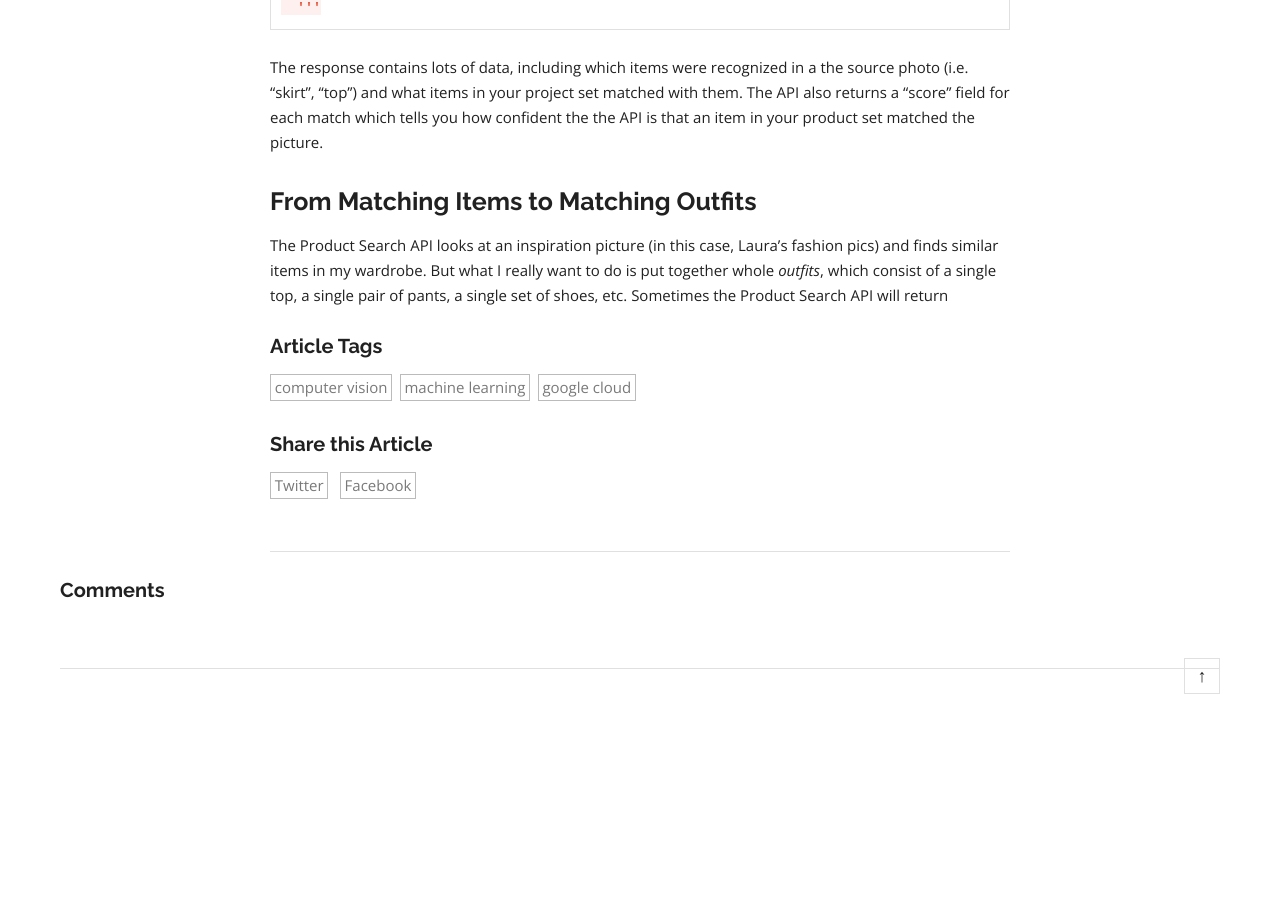
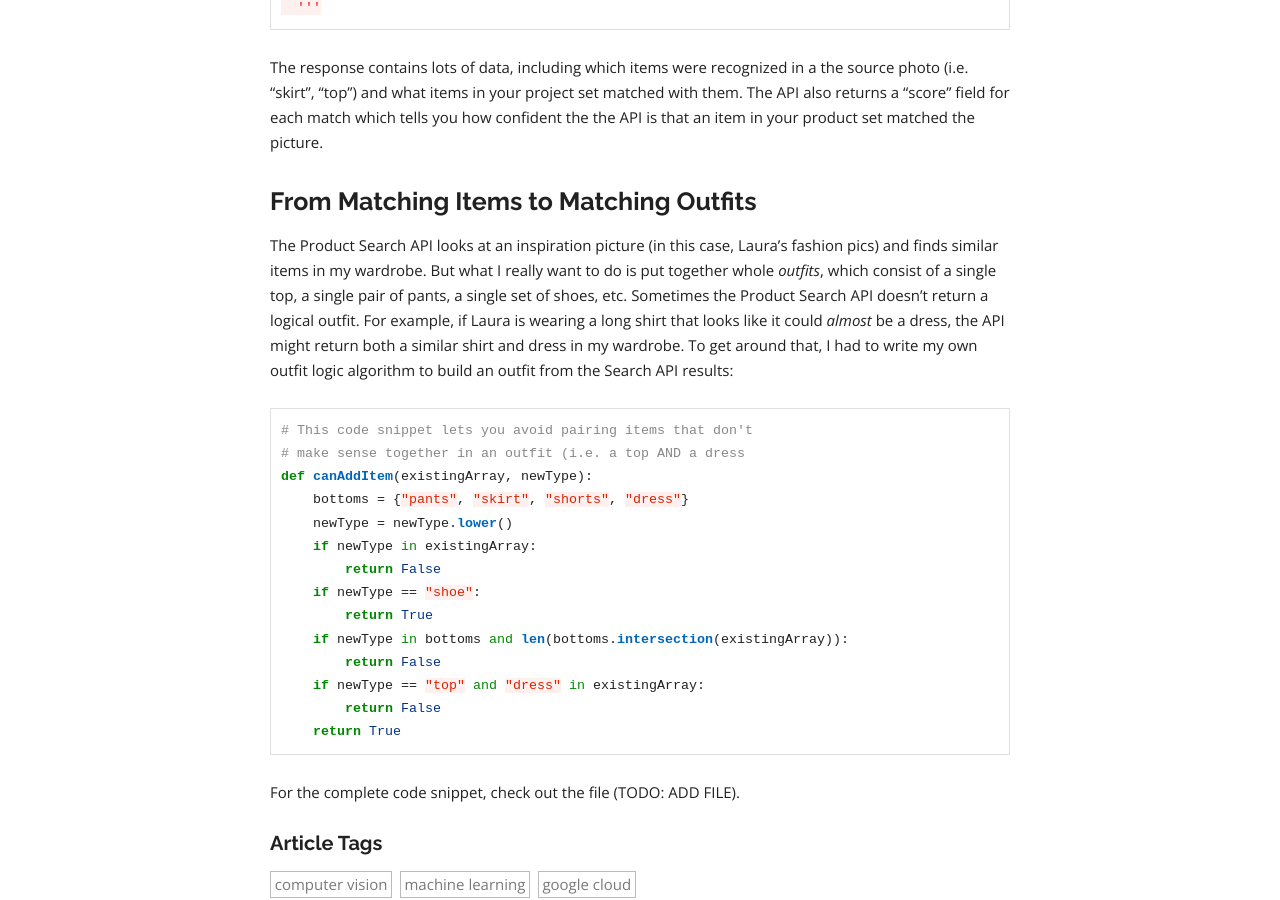
Before and after one commit to dalequark/daleonai, a Jekyll site: the page built from _posts/2020-10-06-can-ai-make-me-trendier.md, in a window 1280 px wide and 900 px high, scrolled down 15515 px. Built offline with Jekyll 4.4.1, drawn with Linux system fonts in a browser that asks for light colours; some web fonts are replaced; a script that is not in the unit is left out; comment, search, counter and statistics services are not loaded; before the commit the page ends 16234 px from its top, so only the background shows below that.

Commit message:
Update Blog “2020-10-06-can-ai-make-me-trendier”

````diff
--- a/_posts/2020-10-06-can-ai-make-me-trendier.md
+++ b/_posts/2020-10-06-can-ai-make-me-trendier.md
@@ -396,4 +396,23 @@ The response contains lots of data, including which items were recognized in a t
 
 ## From Matching Items to Matching Outfits
 
-The Product Search API looks at an inspiration picture (in this case, Laura's fashion pics) and finds similar items in my wardrobe. But what I really want to do is put together whole *outfits*, which consist of a single top, a single pair of pants, a single set of shoes, etc. Sometimes the Product Search API will return
+The Product Search API looks at an inspiration picture (in this case, Laura's fashion pics) and finds similar items in my wardrobe. But what I really want to do is put together whole *outfits*, which consist of a single top, a single pair of pants, a single set of shoes, etc. Sometimes the Product Search API doesn't return a logical outfit. For example, if Laura is wearing a long shirt that looks like it could *almost* be a dress, the API might return both a similar shirt and dress in my wardrobe. To get around that, I had to write my own outfit logic algorithm to build an outfit from the Search API results:
+
+```python
+# This code snippet lets you avoid pairing items that don't
+# make sense together in an outfit (i.e. a top AND a dress
+def canAddItem(existingArray, newType):
+    bottoms = {"pants", "skirt", "shorts", "dress"}
+    newType = newType.lower()
+    if newType in existingArray:
+        return False
+    if newType == "shoe":
+        return True
+    if newType in bottoms and len(bottoms.intersection(existingArray)):
+        return False
+    if newType == "top" and "dress" in existingArray:
+        return False
+    return True
+```
+
+ For the complete code snippet, check out the file (TODO: ADD FILE).
````
